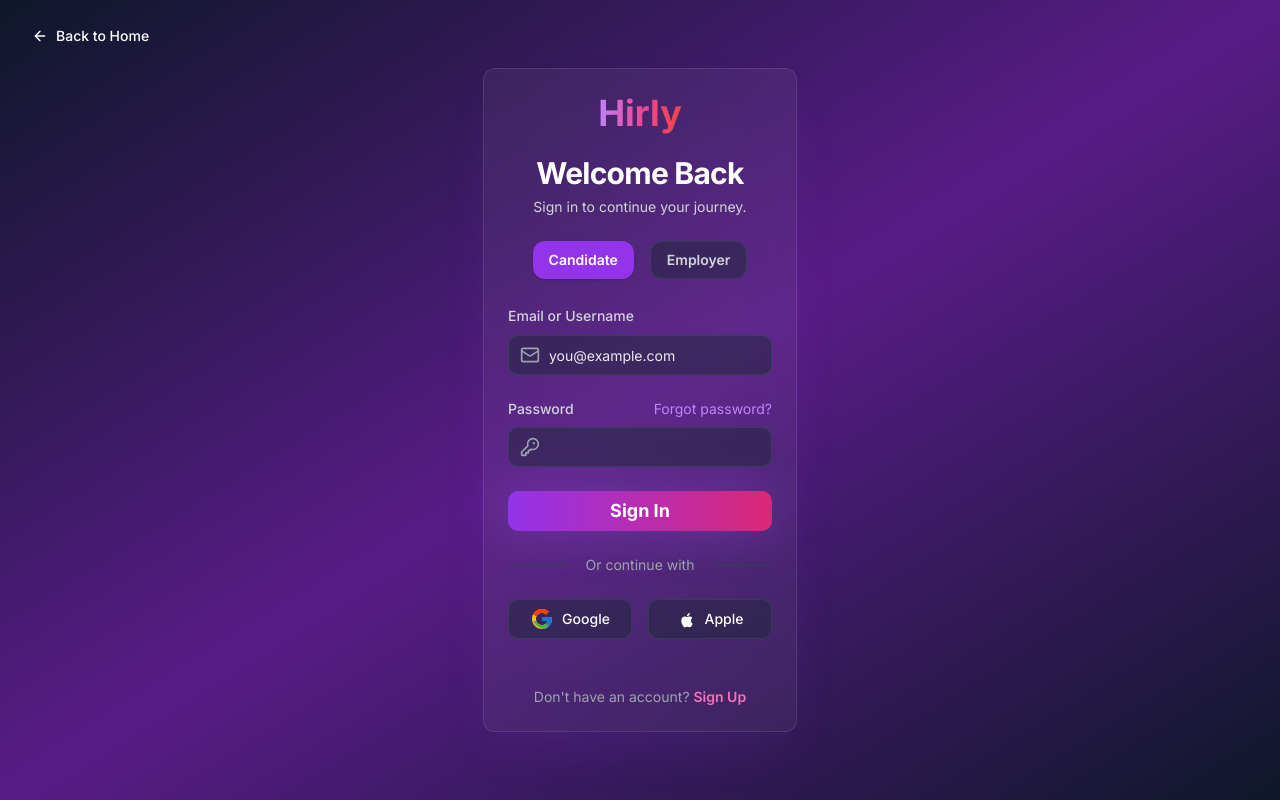
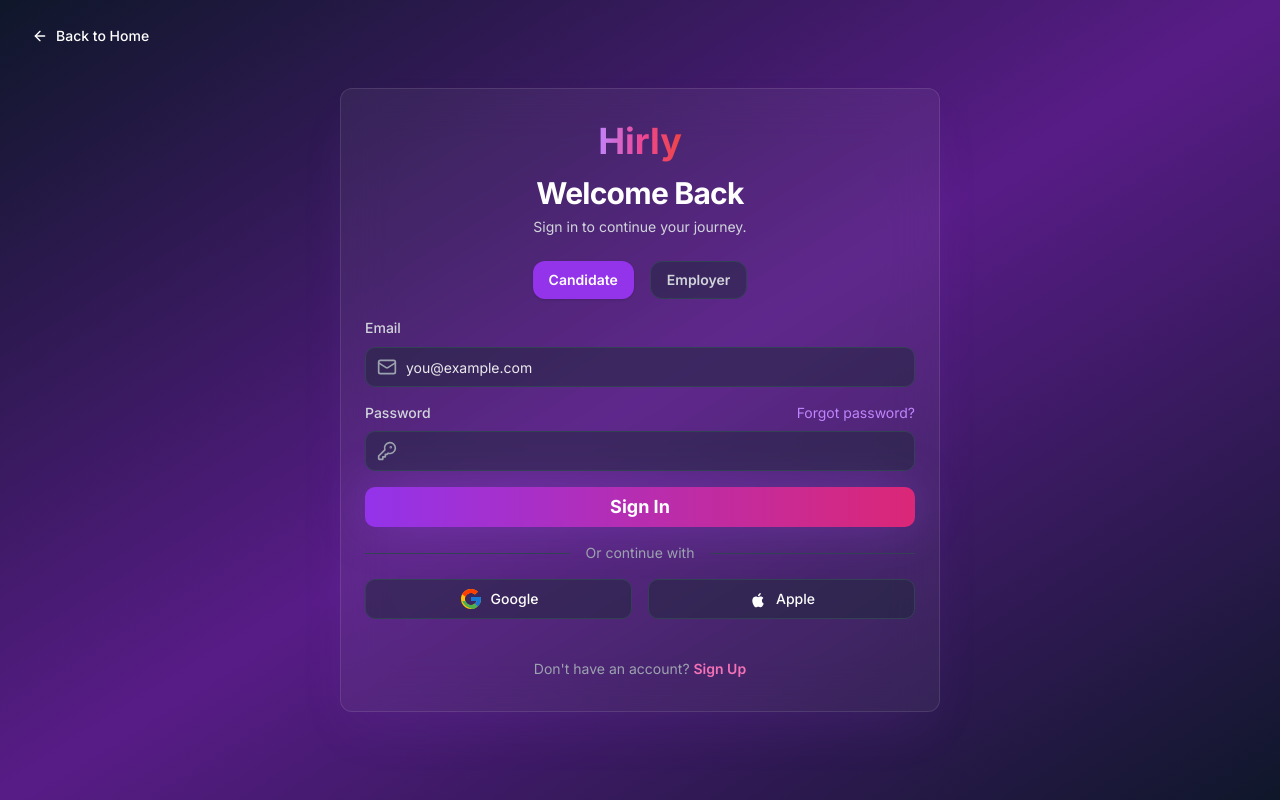
Before and after one commit to itz-dev-tasavvuf/Hirly3.0-Alpha-, a React (Vite) app in the folder project/: page /login in a window 1280 px wide. Built offline with nearby package versions, Linux system fonts and the light colour scheme.

Commit message:
Adjusted Sign-in Page

```diff
--- a/project/src/pages/auth/SignInPage.jsx
+++ b/project/src/pages/auth/SignInPage.jsx
@@ -8,10 +8,12 @@
 import { toast } from '@/components/ui/use-toast';
 import { ArrowLeft, KeyRound, Mail } from 'lucide-react';
 import { GoogleIcon } from '@/components/icons';
+import { supabase } from '../../supabaseClient'; // Adjust path if needed
 
 const SignInPage = () => {
   const navigate = useNavigate();
   const [userType, setUserType] = React.useState('candidate');
+  const [loading, setLoading] = React.useState(false);
   const handleSocialLogin = (provider) => {
     toast({
       title: `Sign in with ${provider}`,
@@ -19,11 +21,29 @@
     });
   };
 
-  const handleSignIn = (e) => {
+  const handleSignIn = async (e) => {
     e.preventDefault();
-    // Simulate sign-in success
-    // In a real app, replace this with actual authentication logic
-    sessionStorage.setItem('userType', userType); // candidate or employer
+    setLoading(true);
+    const email = e.target.email.value;
+    const password = e.target.password.value;
+
+    const { error } = await supabase.auth.signInWithPassword({
+      email,
+      password,
+    });
+
+    setLoading(false);
+
+    if (error) {
+      toast({
+        title: 'Sign-in failed',
+        description: error.message,
+        status: 'error',
+      });
+      return;
+    }
+
+    sessionStorage.setItem('userType', userType);
     toast({
       title: 'Signed in!',
       description: `Welcome back, ${userType === 'candidate' ? 'Candidate' : 'Employer'}. Redirecting...`
@@ -32,7 +52,7 @@
   };
 
   return (
-    <div className="min-h-screen w-full flex items-center justify-center bg-gradient-to-br from-slate-900 via-purple-900 to-slate-900 p-4">
+    <div className="min-h-screen w-full flex items-center justify-center bg-gradient-to-br from-slate-900 via-purple-900 to-slate-900 p-2">
       <div className="absolute top-4 left-4">
         <Link to="/">
           <Button variant="ghost" className="text-white hover:bg-white/10">
@@ -45,9 +65,9 @@
         animate={{ opacity: 1, y: 0, scale: 1 }}
         transition={{ duration: 0.5 }}
       >
-        <Card className="w-full max-w-md glass-effect border-purple-500/20 shadow-2xl shadow-purple-500/10">
+        <Card className="w-[600px] max-w-2xl glass-effect border-purple-500/20 shadow-2xl shadow-purple-500/10 py-2">
           <CardHeader className="text-center">
-            <div className="mx-auto mb-4">
+            <div className="mx-auto mb-2">
               <Link to="/" className="text-4xl font-bold gradient-text">Hirly</Link>
             </div>
             <CardTitle className="text-3xl font-bold text-white">Welcome Back</CardTitle>
@@ -55,7 +75,7 @@
           </CardHeader>
           <CardContent>
             {/* User type toggle */}
-            <div className="flex justify-center gap-4 mb-6">
+            <div className="flex justify-center gap-4 mb-4">
               <button
                 type="button"
                 className={`px-4 py-2 rounded-lg font-semibold text-sm transition-colors duration-150 ${userType === 'candidate' ? 'bg-purple-600 text-white shadow' : 'bg-slate-800/50 text-gray-300 border border-slate-700'}`}
@@ -71,12 +91,12 @@
                 Employer
               </button>
             </div>
-            <form onSubmit={handleSignIn} className="space-y-6">
+            <form onSubmit={handleSignIn} className="space-y-4">
               <div className="space-y-2">
-                <Label htmlFor="email" className="text-gray-300">Email or Username</Label>
+                <Label htmlFor="email" className="text-gray-300">Email</Label>
                 <div className="relative">
                   <Mail className="absolute left-3 top-1/2 -translate-y-1/2 h-5 w-5 text-gray-400" />
-                  <Input id="email" type="email" placeholder="you@example.com" required className="bg-slate-800/50 border-slate-700 text-white pl-10" />
+                  <Input id="email" name="email" type="email" placeholder="you@example.com" required className="bg-slate-800/50 border-slate-700 text-white pl-10" disabled={loading} />
                 </div>
               </div>
               <div className="space-y-2">
@@ -88,14 +108,14 @@
                 </div>
                 <div className="relative">
                   <KeyRound className="absolute left-3 top-1/2 -translate-y-1/2 h-5 w-5 text-gray-400" />
-                  <Input id="password" type="password" required className="bg-slate-800/50 border-slate-700 text-white pl-10" />
+                  <Input id="password" name="password" type="password" required className="bg-slate-800/50 border-slate-700 text-white pl-10" disabled={loading} />
                 </div>
               </div>
-              <Button type="submit" className="w-full bg-gradient-to-r from-purple-600 to-pink-600 hover:from-purple-700 hover:to-pink-700 text-white font-bold py-3 text-lg glow-effect">
-                Sign In
+              <Button type="submit" className="w-full bg-gradient-to-r from-purple-600 to-pink-600 hover:from-purple-700 hover:to-pink-700 text-white font-bold py-3 text-lg glow-effect" disabled={loading}>
+                {loading ? 'Signing In...' : 'Sign In'}
               </Button>
             </form>
-            <div className="flex items-center my-6">
+            <div className="flex items-center my-4">
   <span className="flex-grow border-t border-slate-700"></span>
   <span className="mx-4 text-gray-400 text-sm">Or continue with</span>
   <span className="flex-grow border-t border-slate-700"></span>
@@ -112,7 +132,7 @@
             </div>
           </CardContent>
           <CardFooter className="flex justify-center">
-            <p className="mt-6 text-center text-gray-400 text-sm">
+            <p className="mt-4 text-center text-gray-400 text-sm">
               Don&apos;t have an account?{' '}
               <Link to="/onboarding" className="text-pink-400 hover:underline font-semibold">
                 Sign Up
```
